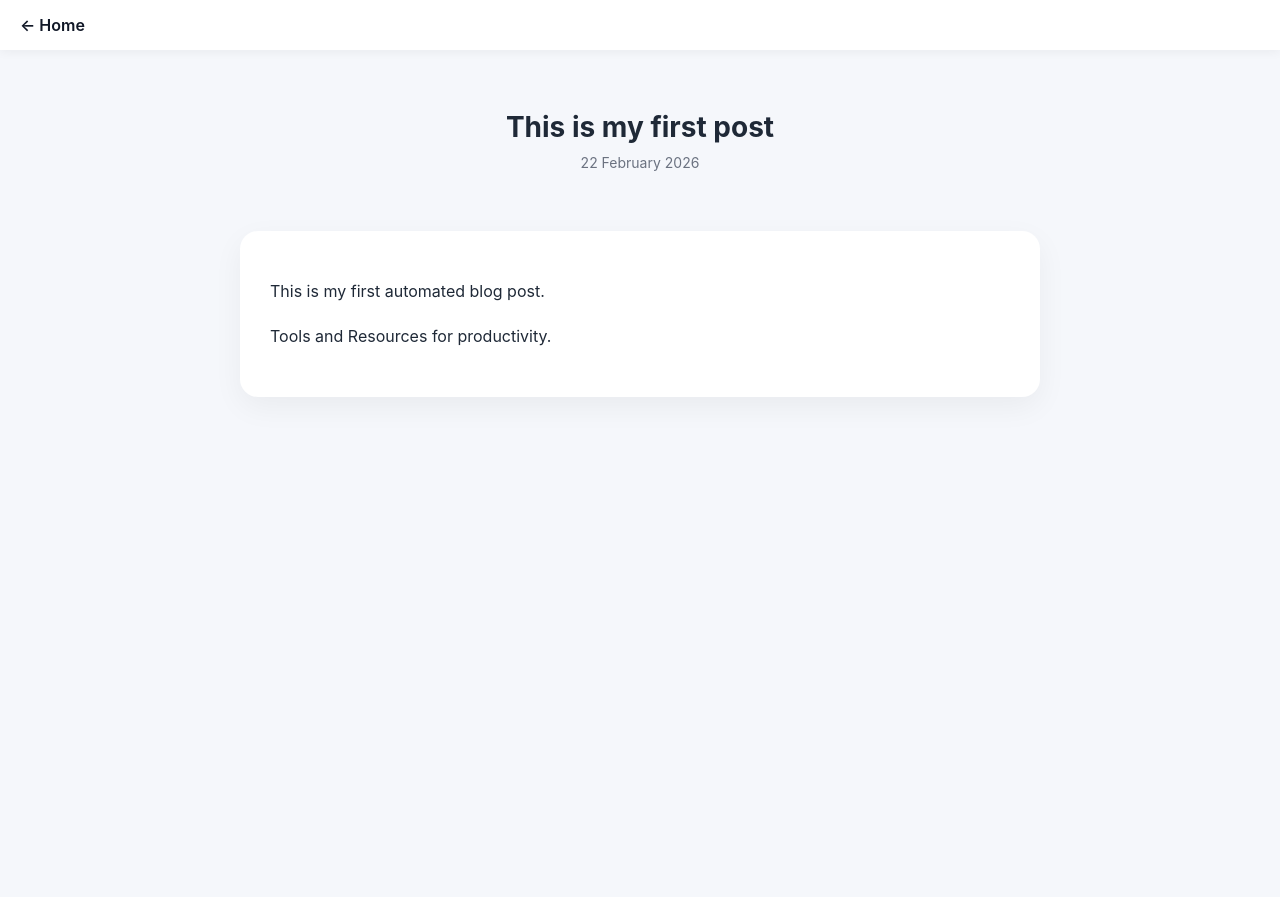
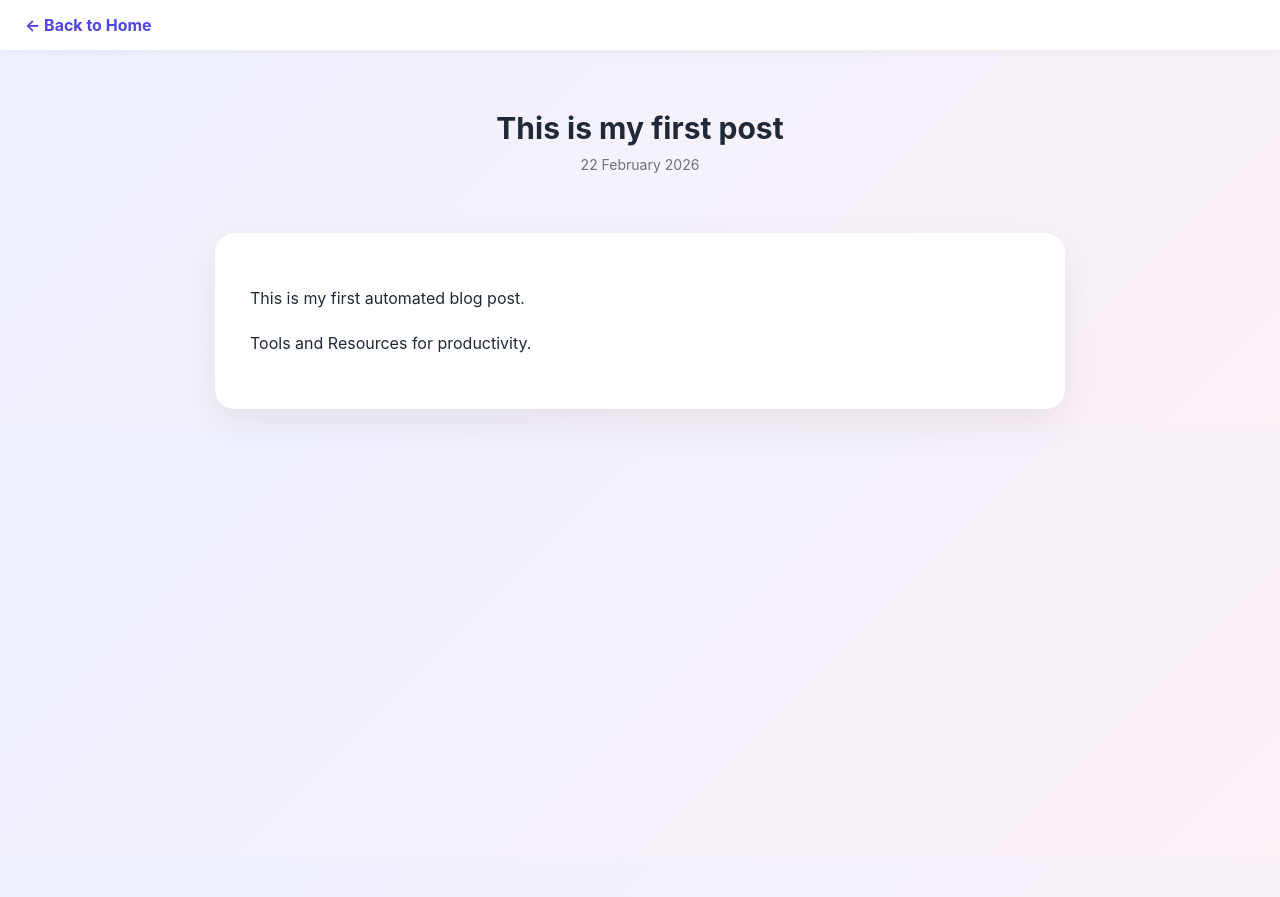
Before and after one commit to vsonitech/vinay, a Jekyll site: the page built from _posts/2026-02-22-my-first-post.md, in a window 1280 px wide. Shown: the top 897 px of the page. Built offline with Jekyll 4.4.1, drawn with Linux system fonts in a browser that asks for light colours.

Commit message:
Update post.html

```diff
--- a/_layouts/post.html
+++ b/_layouts/post.html
@@ -6,74 +6,74 @@
 <title>{{ page.title }} | {{ site.title }}</title>
 
 <style>
-body {
+body{
   margin:0;
-  font-family: 'Inter', system-ui, sans-serif;
-  background:#f5f7fb;
+  font-family:'Inter',system-ui,sans-serif;
+  background:linear-gradient(135deg,#eef2ff,#fdf2f8);
   color:#1f2937;
 }
 
-.nav {
+/* NAV */
+.nav{
   background:white;
-  padding:15px 20px;
+  padding:15px 25px;
   box-shadow:0 2px 10px rgba(0,0,0,0.05);
 }
-
-.nav a {
+.nav a{
   text-decoration:none;
-  font-weight:600;
-  color:#111827;
+  font-weight:700;
+  color:#4f46e5;
 }
 
-.header {
+/* HEADER */
+.header{
+  text-align:center;
   padding:60px 20px 40px;
-  text-align:center;
 }
-
-.header h1 {
+.header h1{
+  font-size:30px;
   margin:0 0 10px;
-  font-size:28px;
 }
-
-.date {
+.date{
   color:#6b7280;
   font-size:14px;
 }
 
-.container {
-  max-width:800px;
+/* CONTENT CARD */
+.container{
+  max-width:850px;
   margin:auto;
   padding:20px;
 }
-
-.content {
+.content{
   background:white;
-  padding:30px;
-  border-radius:18px;
-  box-shadow:0 10px 30px rgba(0,0,0,0.05);
+  padding:35px;
+  border-radius:20px;
+  box-shadow:0 15px 40px rgba(0,0,0,0.08);
   line-height:1.8;
 }
-
-.content img {
+.content img{
   width:100%;
-  border-radius:12px;
-  margin:20px 0;
+  border-radius:16px;
+  margin:25px 0;
+}
+.content h2{
+  margin-top:35px;
+  color:#4f46e5;
+}
+.content a{
+  color:#db2777;
+  font-weight:600;
+  text-decoration:none;
+}
+.content a:hover{
+  text-decoration:underline;
 }
 
-.content h2, .content h3 {
-  margin-top:30px;
-}
-
-.back {
-  display:inline-block;
-  margin-top:30px;
-  color:#2563eb;
-  text-decoration:none;
-  font-weight:600;
-}
-
+/* MOBILE */
 @media(max-width:600px){
-  .content { padding:20px; }
+  .content{padding:22px;}
+  .header h1{font-size:24px;}
 }
 </style>
 </head>
@@ -81,7 +81,7 @@ body {
 <body>
 
 <div class="nav">
-  <a href="/">← Home</a>
+  <a href="/">← Back to Home</a>
 </div>
 
 <div class="header">
```
